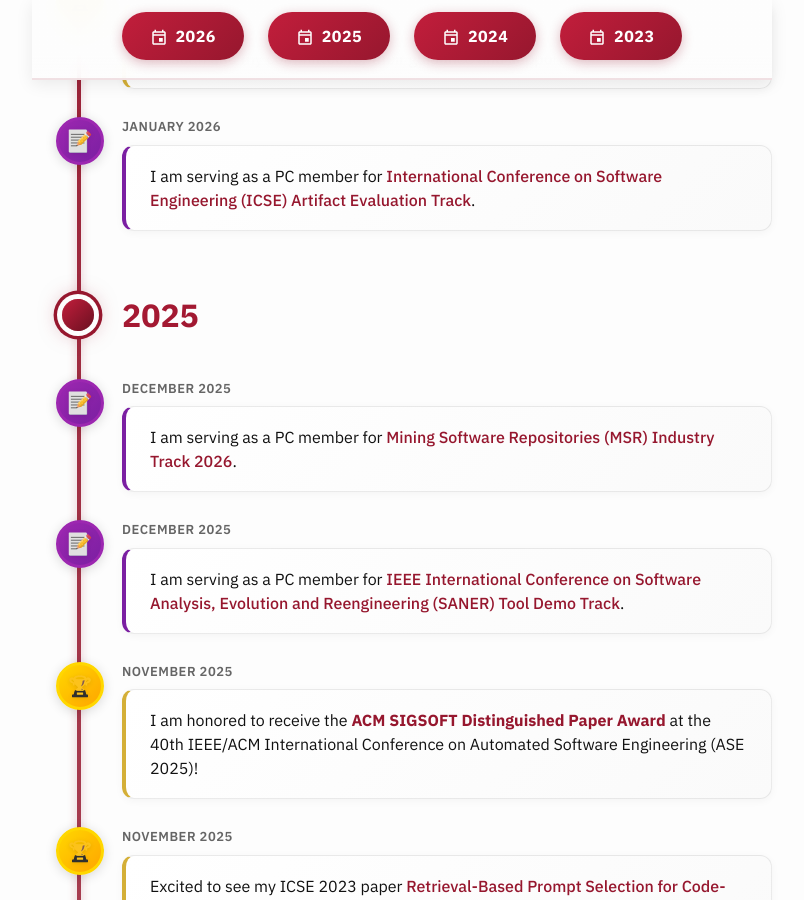
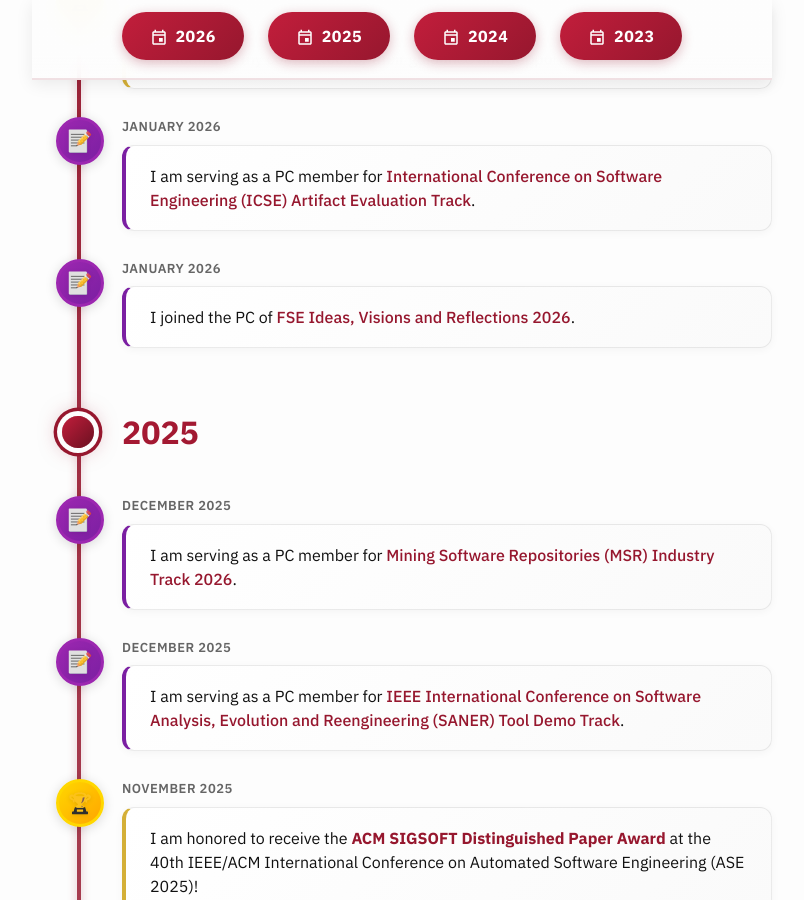
Before and after one commit to nashid/nashid.github.io, a Jekyll site: the page built from nav/news.md, in a window 1280 px wide and 900 px high, scrolled down 676 px. Shown: the whole window, without its empty margins (238-1042 px from the left). Built offline with Jekyll 4.4.1, drawn with Linux system fonts in a browser that asks for light colours; the list of posts is cut into pages by our own code.

Commit message:
Add FSE Ideas, Visions and Reflections 2026 PC Member to news

```diff
--- a/nav/news.md
+++ b/nav/news.md
@@ -45,6 +45,16 @@
   <div class="timeline-date">January 2026</div>
   <div class="timeline-content">
     I am serving as a PC member for <a href="https://conf.researchr.org/track/icse-2026/icse-2026-artifact-evaluation">International Conference on Software Engineering (ICSE) Artifact Evaluation Track</a>.
+  </div>
+</div>
+
+<div class="timeline-item service">
+  <div class="timeline-icon">
+    <img src="{{ "/resources/images/icon-memo.svg" | prepend: site.baseurl }}" alt="PC">
+  </div>
+  <div class="timeline-date">January 2026</div>
+  <div class="timeline-content">
+    I joined the PC of <a href="https://conf.researchr.org/track/fse-2026/fse-2026-ideas-visions-and-reflections">FSE Ideas, Visions and Reflections 2026</a>.
   </div>
 </div>
 
```
